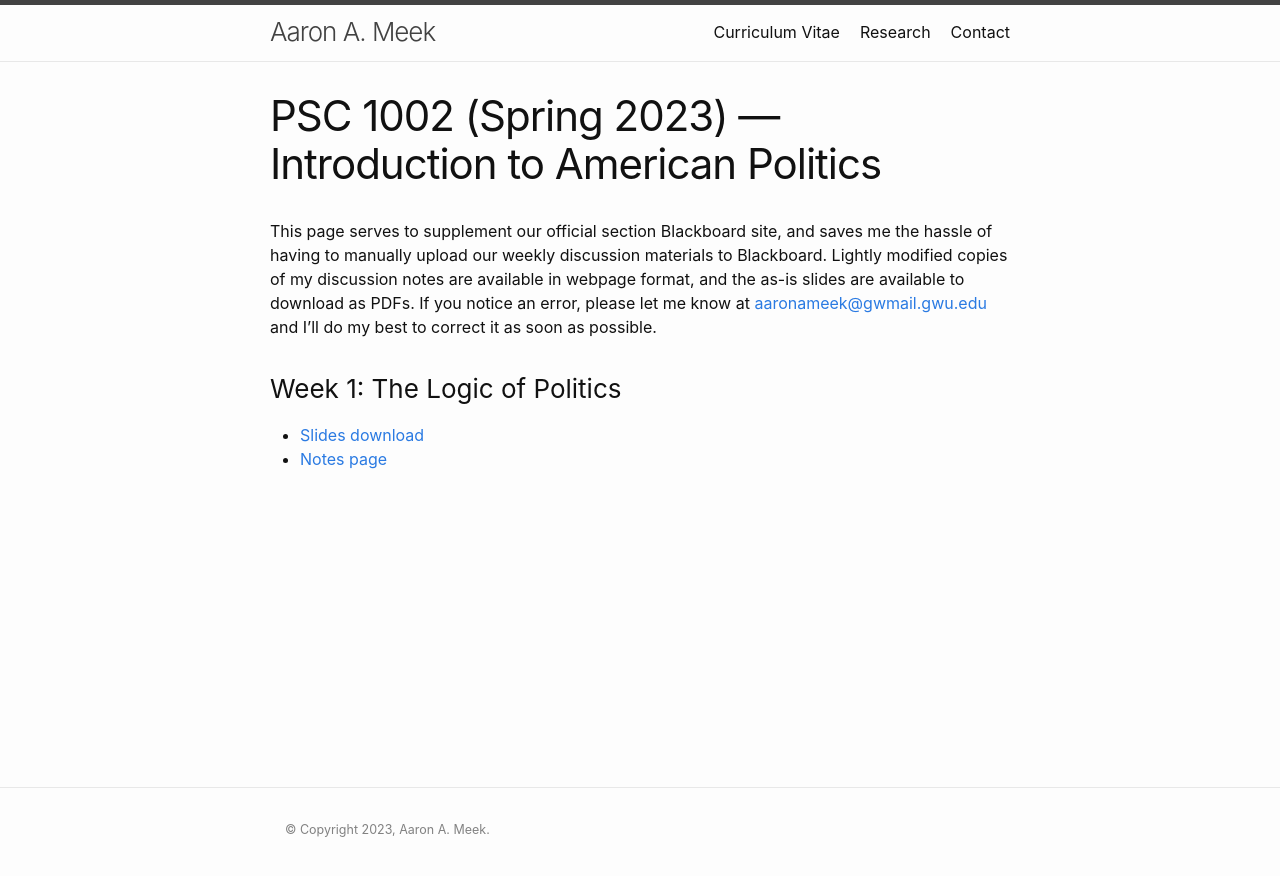
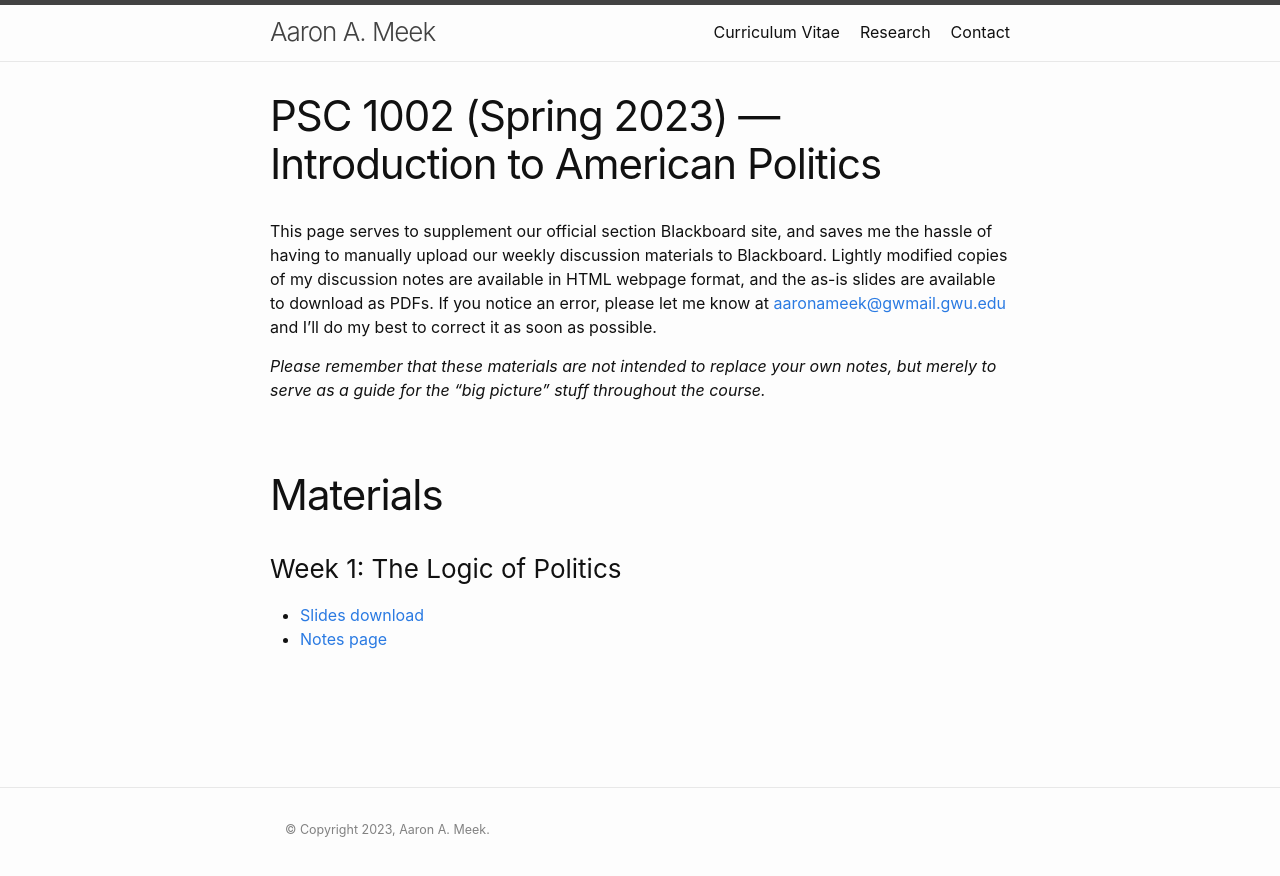
Before and after one commit to aaronameek/aaronameek.github.io, a Jekyll site: the page built from 1002_s23.markdown, in a window 1280 px wide. Shown: the top 876 px of the page. Built offline with Jekyll 4.4.1, drawn with Linux system fonts in a browser that asks for light colours.

Commit message:
Update 1002_s23.markdown

```diff
--- a/1002_s23.markdown
+++ b/1002_s23.markdown
@@ -4,8 +4,124 @@ title: PSC 1002 (Spring 2023) — Introduction to American Politics
 permalink: /1002_s23/
 ---
 
-This page serves to supplement our official section Blackboard site, and saves me the hassle of having to manually upload our weekly discussion materials to Blackboard. Lightly modified copies of my discussion notes are available in webpage format, and the as-is slides are available to download as PDFs. If you notice an error, please let me know at [aaronameek@gwmail.gwu.edu](mailto:aaronameek@gwmail.gwu.edu) and I'll do my best to correct it as soon as possible.
+This page serves to supplement our official section Blackboard site, and saves me the hassle of having to manually upload our weekly discussion materials to Blackboard. Lightly modified copies of my discussion notes are available in HTML webpage format, and the as-is slides are available to download as PDFs. If you notice an error, please let me know at [aaronameek@gwmail.gwu.edu](mailto:aaronameek@gwmail.gwu.edu) and I'll do my best to correct it as soon as possible.
 
+*Please remember that these materials are not intended to replace your own notes, but merely to serve as a guide for the "big picture" stuff throughout the course.*
+
+<!-- SESSION DATES FOR DYNAMIC RELEASE -->
+{% assign today = "now" | date: "%Y-%m-%d %H:%M" %}
+{% assign w1 = "17 January 2023 12:00" | date: "%Y-%m-%d %H:%M" %}
+{% assign w2 = "24 January 2023 12:00" | date: "%Y-%m-%d %H:%M" %}
+{% assign w3 = "31 January 2023 12:00" | date: "%Y-%m-%d %H:%M" %}
+{% assign w4 = "7 February 2023 12:00" | date: "%Y-%m-%d %H:%M" %}
+{% assign w5 = "14 February 2023 12:00" | date: "%Y-%m-%d %H:%M" %}
+{% assign w6 = "21 February 2023 12:00" | date: "%Y-%m-%d %H:%M" %}
+{% assign w7 = "28 February 2023 12:00" | date: "%Y-%m-%d %H:%M" %}
+{% assign w8 = "7 March 2023 12:00" | date: "%Y-%m-%d %H:%M" %}
+{% assign w9 = "21 March 2023 12:00" | date: "%Y-%m-%d %H:%M" %}
+{% assign w10 = "28 March 2023 12:00" | date: "%Y-%m-%d %H:%M" %}
+{% assign w11 = "4 April 2023 12:00" | date: "%Y-%m-%d %H:%M" %}
+{% assign w12 = "11 April 2023 12:00" | date: "%Y-%m-%d %H:%M" %}
+{% assign w13 = "18 April 2023 12:00" | date: "%Y-%m-%d %H:%M" %}
+{% assign w14 = "25 April 2023 12:00" | date: "%Y-%m-%d %H:%M" %}
+
+<br>
+
+<!-- CONTENT -->
+# Materials
+{% if today < w1 %}
+No materials have been posted yet. Check back at 12pm (noon) each Tuesday for an updated list.
+{% endif %}
+
+{% if today > w1 %}
 ### Week 1: The Logic of Politics
-* [Slides download](/docs/1002_s23/pdf_slides/1002_s23_w1_LogicOfPolitics_slides.pdf)
-* [Notes page](/docs/1002_s23/html_notes/1002_s23_w1_LogicOfPolitics_notes.html)
+* <a href="/docs/1002_s23/pdf_slides/1002_s23_w1_LogicOfPolitics_slides.pdf" download>Slides download</a>
+* <a href="/docs/1002_s23/html_notes/1002_s23_w1_LogicOfPolitics_notes.html" target="_blank">Notes page</a>
+{% else %}
+{% endif %}
+
+{% if today > w2 %}
+### Week 2: Constitutional Framework I
+* <a href="/docs/1002_s23/pdf_slides/1002_s23_w2_ConstitutionalFramework1_slides.pdf" download>Slides download</a>
+* <a href="/docs/1002_s23/html_notes/1002_s23_w2_ConstitutionalFramework1_notes.html" target="_blank">Notes page</a>
+{% else %}
+{% endif %}
+
+{% if today > w3 %}
+### Week 3: Constitutional Framework II
+* <a href="/docs/1002_s23/pdf_slides/1002_s23_w3_ConstitutionalFramework2_slides.pdf" download>Slides download</a>
+* <a href="/docs/1002_s23/html_notes/1002_s23_w3_ConstitutionalFramework2_notes.html" target="_blank">Notes page</a>
+{% else %}
+{% endif %}
+
+{% if today > w4 %}
+### Week 4: Federalism & Its Implications
+* <a href="/docs/1002_s23/pdf_slides/1002_s23_w4_Federalism_slides.pdf" download>Slides download</a>
+* <a href="/docs/1002_s23/html_notes/1002_s23_w4_Federalism_notes.html" target="_blank">Notes page</a>
+{% else %}
+{% endif %}
+
+{% if today > w5 %}
+### Week 5: Political Parties
+* <a href="/docs/1002_s23/pdf_slides/1002_s23_w5_PoliticalParties_slides.pdf" download>Slides download</a>
+* <a href="/docs/1002_s23/html_notes/1002_s23_w5_PoliticalParties_notes.html" target="_blank">Notes page</a>
+{% else %}
+{% endif %}
+
+{% if today > w6 %}
+### Week 6: Elections
+* <a href="/docs/1002_s23/pdf_slides/1002_s23_w6_Elections_slides.pdf" download>Slides download</a>
+* <a href="/docs/1002_s23/html_notes/1002_s23_w6_Elections_notes.html" target="_blank">Notes page</a>
+{% else %}
+{% endif %}
+
+{% if today > w7 %}
+### Week 7: Public Opinion & the Media
+* <a href="/docs/1002_s23/pdf_slides/1002_s23_w7_PublicOpinionMedia_slides.pdf" download>Slides download</a>
+* <a href="/docs/1002_s23/html_notes/1002_s23_w7_PublicOpinionMedia_notes.html" target="_blank">Notes page</a>
+{% else %}
+{% endif %}
+
+{% if today > w8 %}
+### Week 8: Pluralism & Interest Groups
+* <a href="/docs/1002_s23/pdf_slides/1002_s23_w8_PluralismInterestGroups.pdf" download>Slides download</a>
+* <a href="/docs/1002_s23/html_notes/1002_s23_w8_PluralismInterestGroups_notes.html" target="_blank">Notes page</a>
+{% else %}
+{% endif %}
+
+{% if today > w9 %}
+### Week 9: Judicial Branch
+* <a href="/docs/1002_s23/pdf_slides/1002_s23_w9_Judicial_slides.pdf" download>Slides download</a>
+* <a href="/docs/1002_s23/html_notes/1002_s23_w9_Judicial_notes.html" target="_blank">Notes page</a>
+{% else %}
+{% endif %}
+
+{% if today > w10 %}
+### Week 10 & Week 11: Congress
+* <a href="/docs/1002_s23/pdf_slides/1002_s23_w10_Congress_slides.pdf" download>Slides download</a>
+* <a href="/docs/1002_s23/html_notes/1002_s23_w10_Congress_notes.html" target="_blank">Notes page</a>
+{% else %}
+{% endif %}
+
+{% if today > w12 %}
+### Week 12: The Presidency
+* <a href="/docs/1002_s23/pdf_slides/1002_s23_w12_Presidency_slides.pdf" download>Slides download</a>
+* <a href="/docs/1002_s23/html_notes/1002_s23_w12_Presidency_notes.html" target="_blank">Notes page</a>
+{% else %}
+{% endif %}
+
+{% if today > w13 %}
+### Week 13: The Federal Bureaucracy
+* <a href="/docs/1002_s23/pdf_slides/1002_s23_w13_Bureaucracy_slides.pdf" download>Slides download</a>
+* <a href="/docs/1002_s23/html_notes/1002_s23_w13_Bureaucracy_notes.html" target="_blank">Notes page</a>
+{% else %}
+{% endif %}
+
+<!--
+{% if today > w14 %}
+### Week 14: ???
+* <a href="/docs/1002_s23/pdf_slides/1002_s23_w14_<UNIT NAME HERE>_slides.pdf" download>Slides download</a>
+* <a href="/docs/1002_s23/html_notes/1002_s23_w14_<UNIT NAME HERE>_notes.html" target="_blank">Notes page</a>
+{% else %}
+{% endif %}
+-->
```
